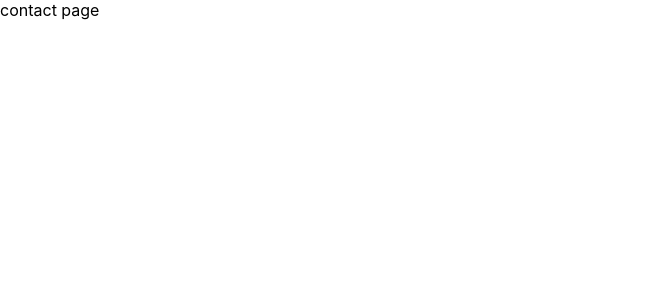
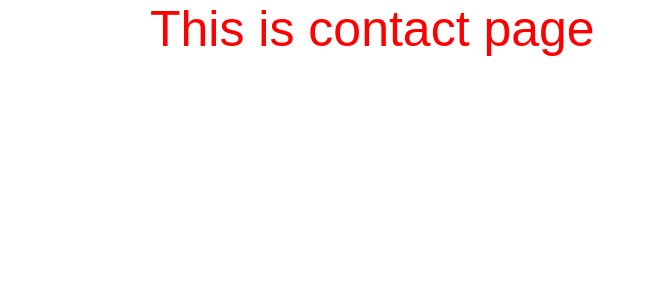
Before and after one commit to Nadiakhanv2/Mockingbird-Next, a Next.js app: page /Contact in a window 1280 px wide. Shown: the top 300 px of the page, without its empty margins (0-655 px from the left). Built offline with nearby package versions, Linux system fonts and the light colour scheme.

Commit message:
Add a style jsx

```diff
--- a/pages/Contact.js
+++ b/pages/Contact.js
@@ -2,10 +2,23 @@ import React from 'react'
 
 const Contact = () => {
   return (
-    <div>
-      contact page
-    </div>
-  )
+    <>
+      <style jsx>
+        {`
+          .title-b {
+            color: red;
+            font-size: 50px;
+            font-family: "Arial";
+            text-align: center;
+            margin: 150px;
+          }
+        `}
+      </style>
+      <div>
+        <span className="title-b">This is contact page</span>
+      </div>
+    </>
+  );
 }
 
 export default Contact
```
